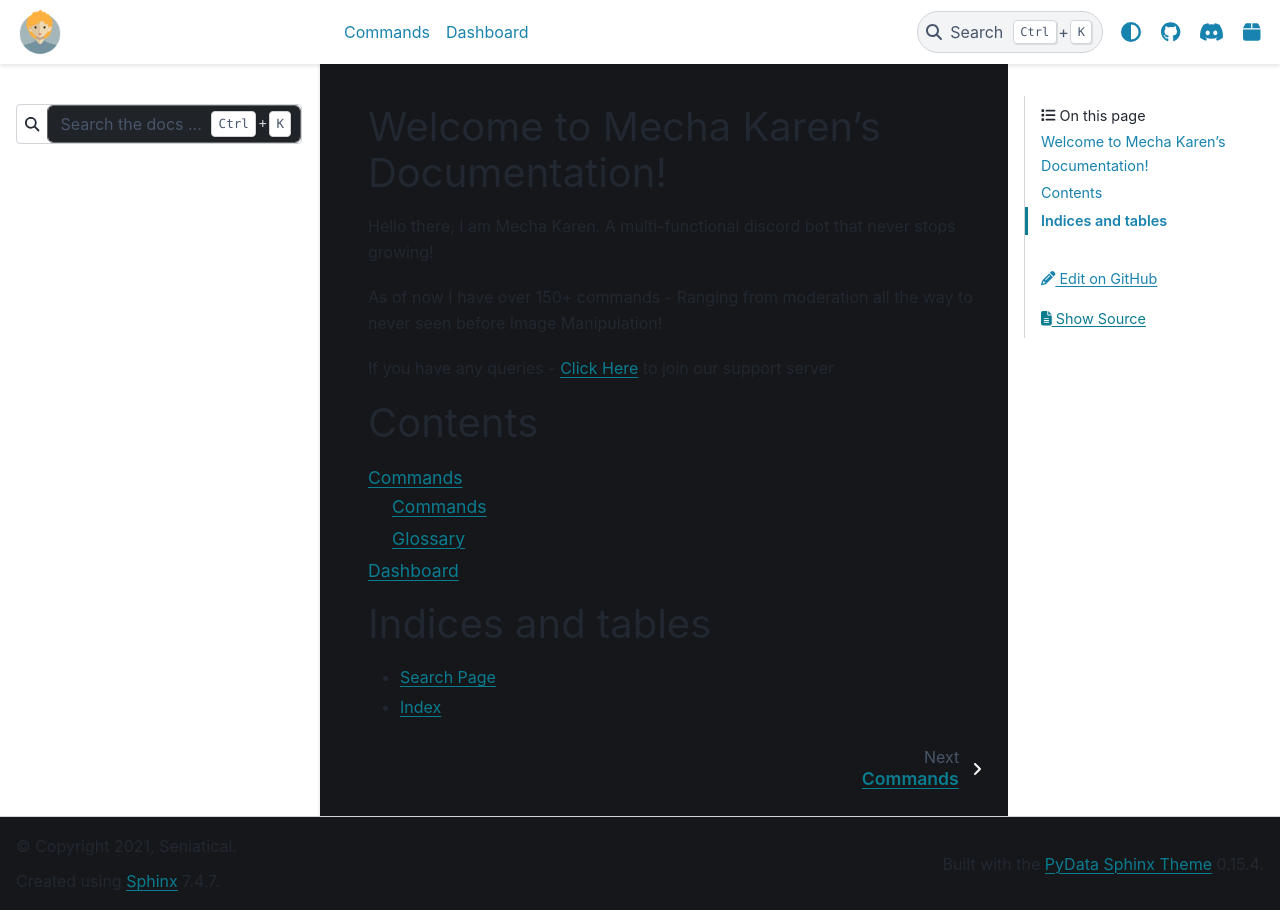
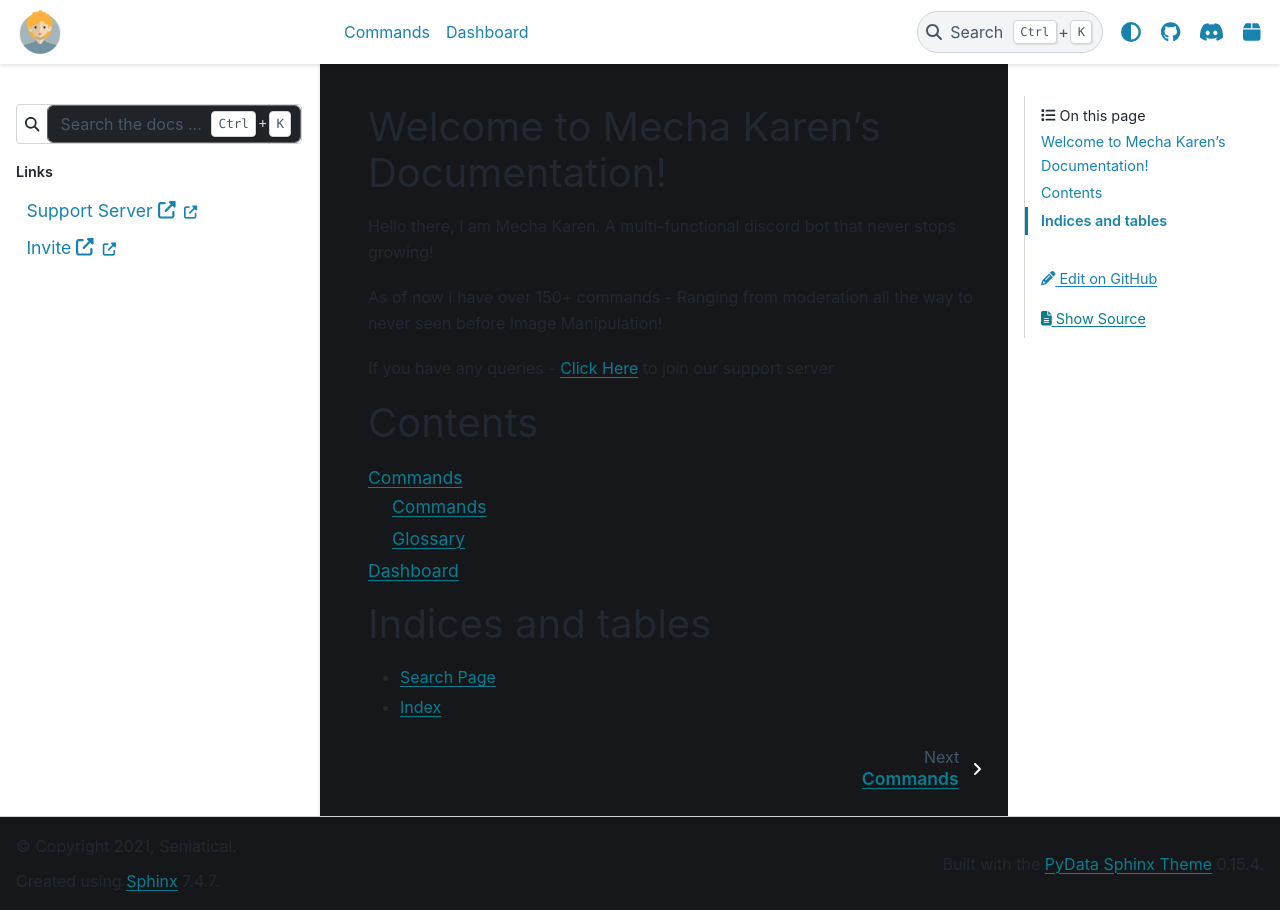
Before and after one commit to Seniatical/Mecha-Karen, a Sphinx documentation site: the page built from Documentation/index.rst, in a window 1280 px wide. Built offline with Sphinx 7.4.7 and the PyData theme 0.15.4, drawn with Linux system fonts in a browser that asks for light colours; pages that are not in the unit, such as notebooks, are missing from menus.

Commit message:
You know the drill

```diff
--- a/Documentation/conf.py
+++ b/Documentation/conf.py
@@ -68,10 +68,16 @@
 
 html_sidebars = {
     "**": ["search-field", "sidebar-nav-bs"],
-    "index.rst": ["home-navbar.html"]
+    "index": ["search-field", "home-navbar"]
 }
 
 html_static_path = ['_static']
 html_css_files = [
     'css/custom.css',
 ]
+
+html_title = "Mecha Karen"
+
+suppress_warnings = [
+   "image.not_readable"
+]
```
